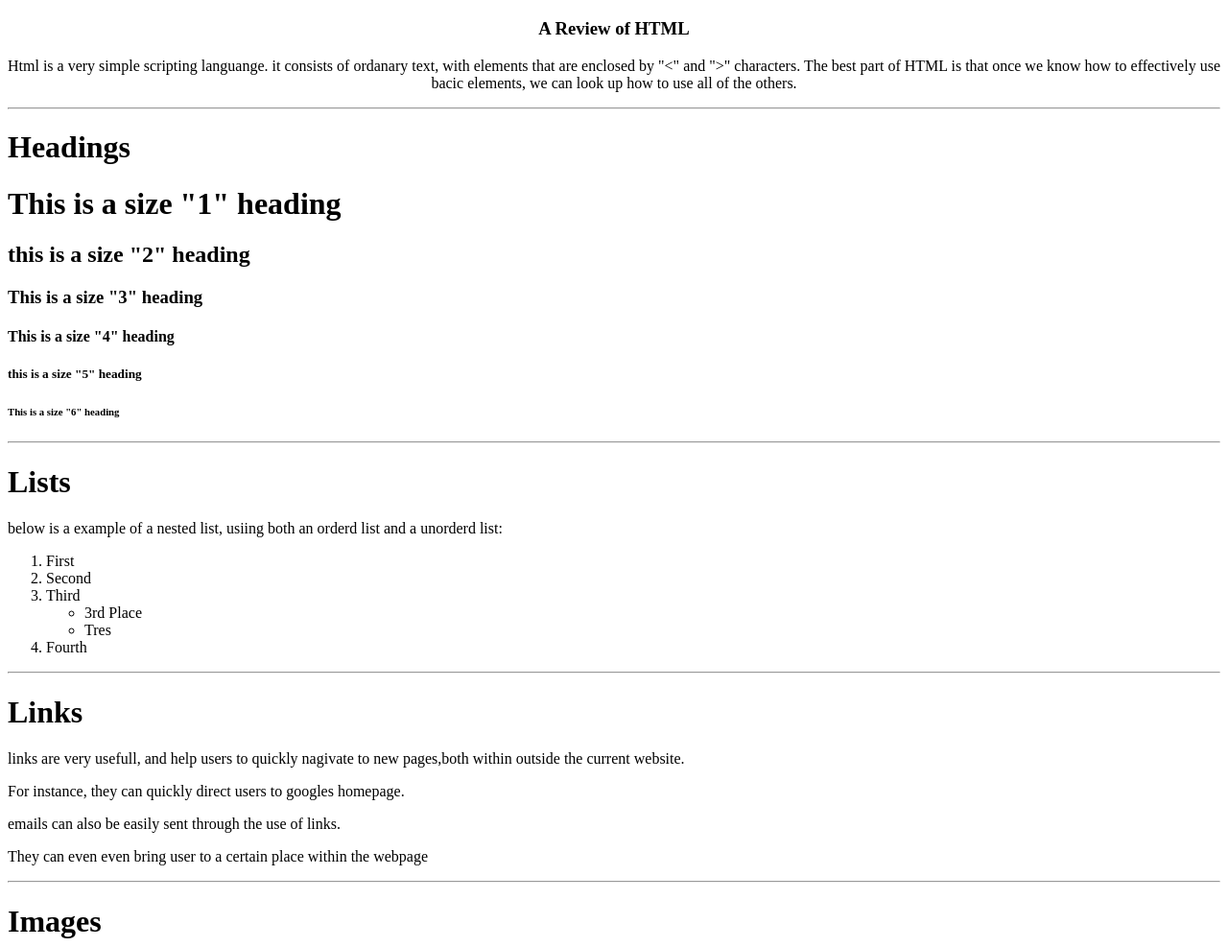
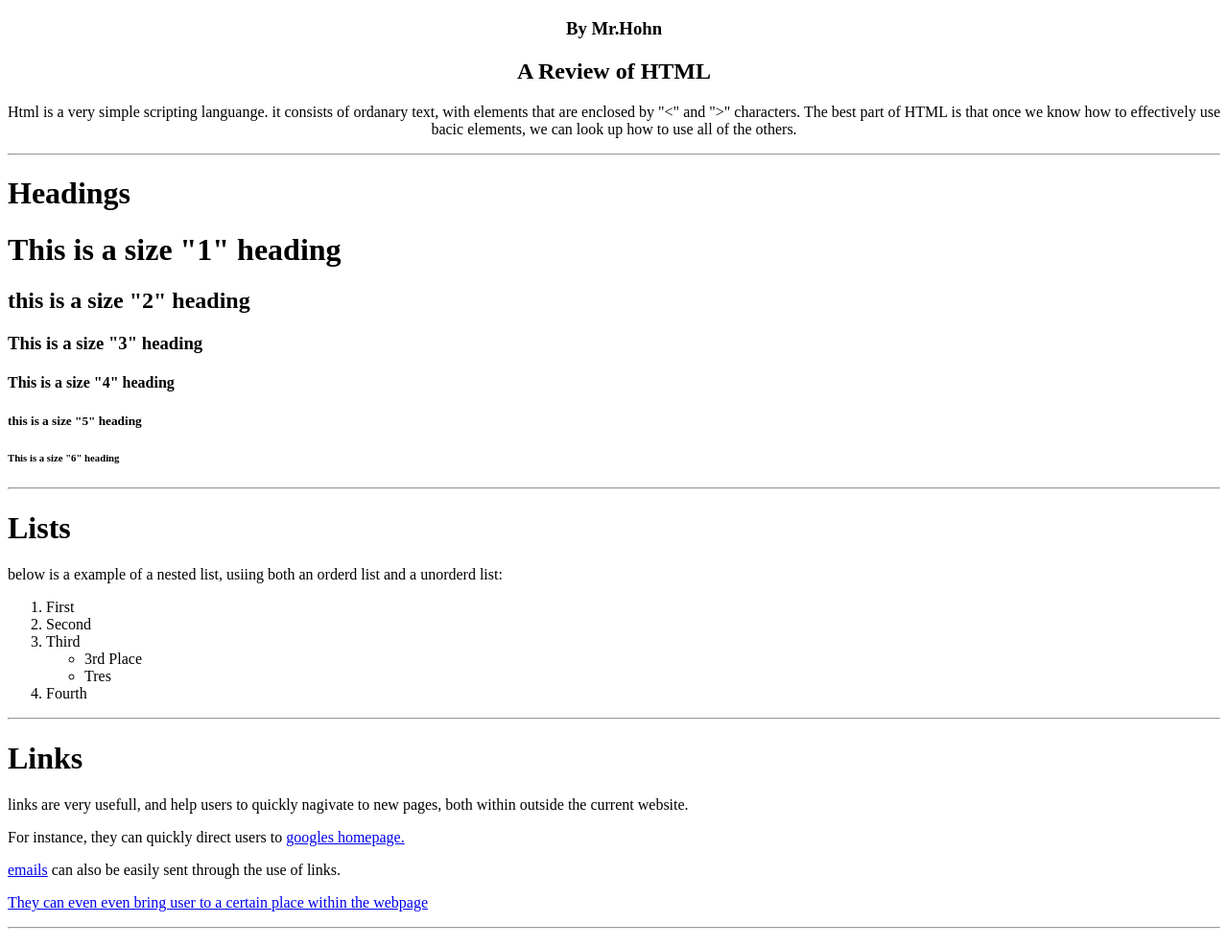
Before and after one commit to SammyJ9/codespaces-blank, a plain HTML site: page Project 4/index.html in a window 1280 px wide. Shown: the part 442-1429 px from the top of the page at 96% size. Drawn offline with Linux system fonts and the light colour scheme.

Commit message:
added links

```diff
--- a/Project 4/index.html
+++ b/Project 4/index.html
@@ -5,8 +5,9 @@
     <h1> Project 1.04 </h1>
     <h1>Recreating a Webpage</h1>
     <img src ="https://www.sololearn.com/Uploads/html-css.jpg"
-    <h2> By Mr.Hohn</h2>
-    <h3>A Review of HTML</h3>
+    <h1 id="top"</h1>
+    <h3> By Mr.Hohn</h3>
+    <h2>A Review of HTML</h2>
     <p>Html is a very simple scripting languange. it consists of ordanary text, with elements that are enclosed by "<" and ">" characters. The best part of HTML is that once we know how to effectively use bacic elements, we can look up how to use all of the others.</p>
     </center>
     <hr>
@@ -33,10 +34,10 @@
          <li> Fourth </li> </ol>
          <hr>
          <h1> Links </h1>
-         <p> links are very usefull, and help users to quickly nagivate to new pages,both within outside the current website.</p>
-         <p> For instance, they can quickly direct users to googles homepage.</p>
-         <p> emails can also be easily sent through the use of links. </p>
-         <p> They can even even bring user to a certain place within the webpage</p>
+         <p> links are very usefull, and help users to quickly nagivate to new pages, both within outside the current website.</p>
+         <p> For instance, they can quickly direct users to <a href= "http://www.google.com">googles homepage.</a></p>
+         <p> <a href="mailto:sjimenez@mamkschools.org">emails</a> can also be easily sent through the use of links. </p>
+         <p> <a href="#top">They can even even bring user to a certain place within the webpage</a></p>
          <hr>
          <h1>Images</h1>
          <img src ="https://static.wixstatic.com/media/8d6baa_cdecf1a59f0c40eeab4681f58f6e3945~mv2.jpg"
```
